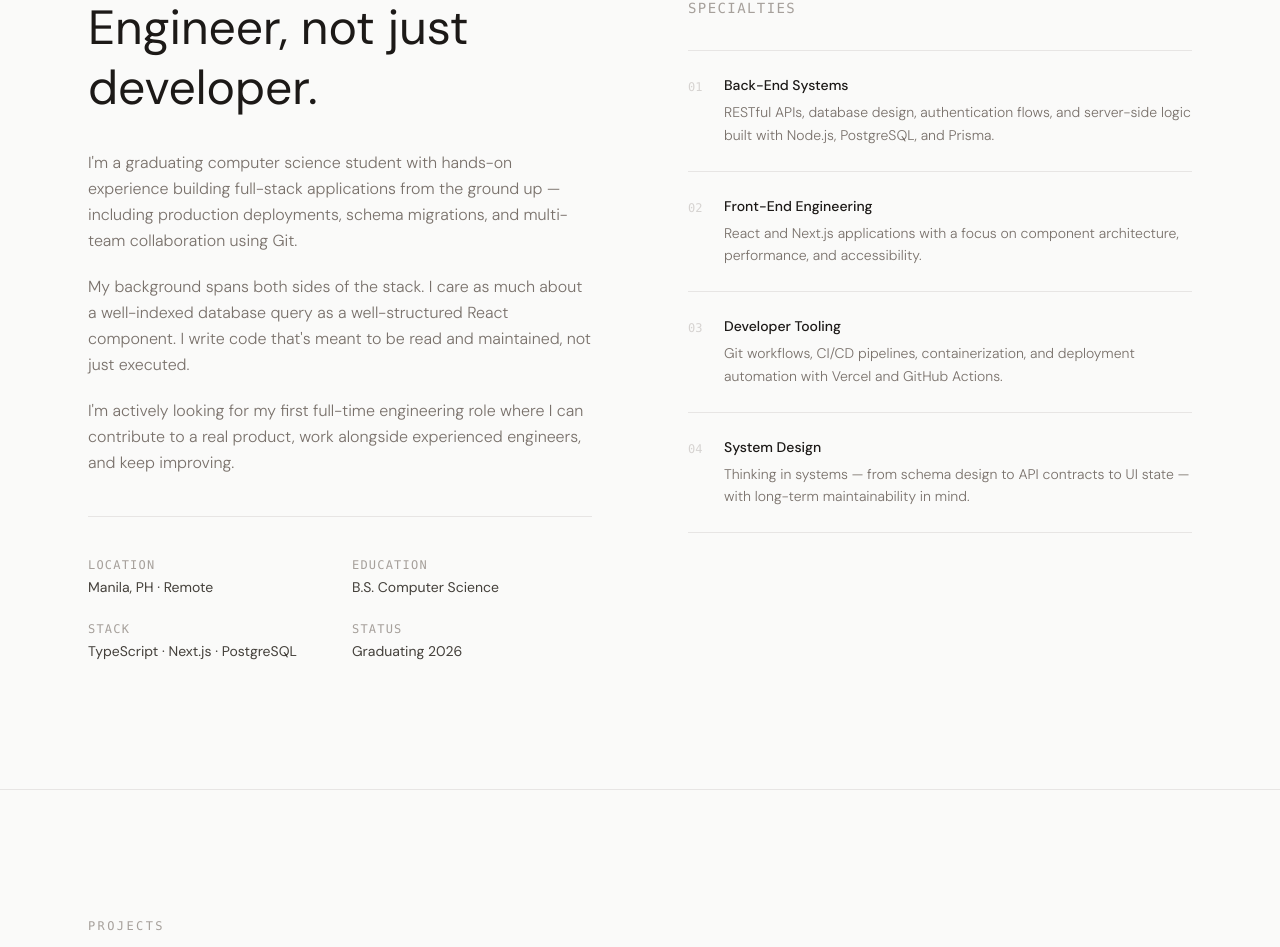
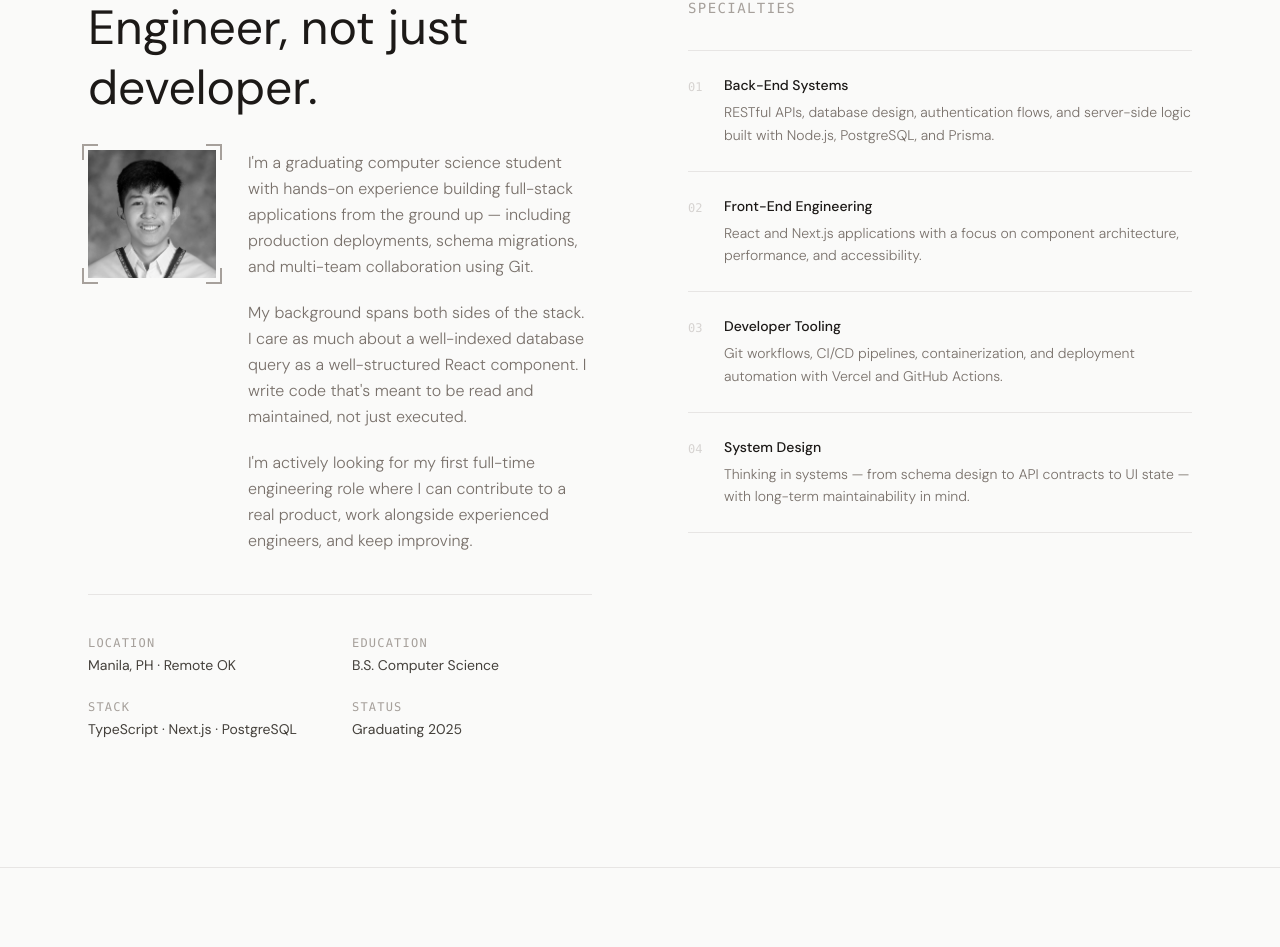
Before and after one commit to reiidj/portfolio-site, a Next.js app: page / in a window 1280 px wide. Shown: the part 1011-1958 px from the top of the page. Built offline with nearby package versions, Linux system fonts and the light colour scheme.

Commit message:
Feat: Added changes to the footer and added a picture for clarity in the About section.

```diff
--- a/components/About.tsx
+++ b/components/About.tsx
@@ -49,6 +49,38 @@ export function About() {
             >
               Engineer, not just developer.
             </h2>
+
+            {/* Photo + bio side by side */}
+            <div className="flex gap-8 items-start mb-0">
+
+              {/* Profile photo with corner borders */}
+              <div className="relative shrink-0 w-28 h-28 sm:w-32 sm:h-32">
+
+                {/* The photo */}
+                <img
+                  src="/Personal_Image.jpg"
+                  alt="A Photo of Rei Djemf Rivera"
+                  className="w-full h-full object-cover object-top grayscale"
+                />
+
+                {/* Top-left corner */}
+                <span className="absolute -top-1.5 -left-1.5 w-4 h-4
+                  border-t-2 border-l-2 border-stone-400 dark:border-stone-500" />
+
+                {/* Top-right corner */}
+                <span className="absolute -top-1.5 -right-1.5 w-4 h-4
+                  border-t-2 border-r-2 border-stone-400 dark:border-stone-500" />
+
+                {/* Bottom-left corner */}
+                <span className="absolute -bottom-1.5 -left-1.5 w-4 h-4
+                  border-b-2 border-l-2 border-stone-400 dark:border-stone-500" />
+
+                {/* Bottom-right corner */}
+                <span className="absolute -bottom-1.5 -right-1.5 w-4 h-4
+                  border-b-2 border-r-2 border-stone-400 dark:border-stone-500" />
+              </div>
+
+              {/* Bio text */}
               <div className="space-y-5 text-stone-500 dark:text-stone-400 font-light leading-relaxed">
                 <p>
                   I'm a graduating computer science student with hands-on
@@ -68,14 +100,15 @@ export function About() {
                   experienced engineers, and keep improving.
                 </p>
               </div>
+            </div>
 
             {/* Quick facts */}
             <div className="mt-10 pt-10 border-t border-stone-200 dark:border-stone-800 grid grid-cols-2 gap-6">
               {[
-                { label: 'Location', value: 'Manila, PH · Remote' },
+                { label: 'Location', value: 'Manila, PH · Remote OK' },
                 { label: 'Education', value: 'B.S. Computer Science' },
                 { label: 'Stack', value: 'TypeScript · Next.js · PostgreSQL' },
-                { label: 'Status', value: 'Graduating 2026' },
+                { label: 'Status', value: 'Graduating 2025' },
               ].map(({ label, value }) => (
                 <div key={label}>
                   <dt
--- a/components/Footer.tsx
+++ b/components/Footer.tsx
@@ -2,7 +2,7 @@ const contactLinks = [
   { label: 'GitHub', href: 'https://github.com/reiidj' },
   { label: 'LinkedIn', href: 'https://www.linkedin.com/in/djemf/' },
   { label: 'Email', href: 'mailto:reidjemfrivera@gmail.com' },
-  { label: 'Resume', href: '/resume.pdf' },
+  { label: 'Resume', href: '/CV_RIVERA.pdf' },
 ]
 
 export function Footer() {
```
Also changed, not shown: public/Personal_Image.jpg (added), 1 other file (tests, documents, lock files or other folders). Lines whose indentation alone changed are shown as unchanged.
